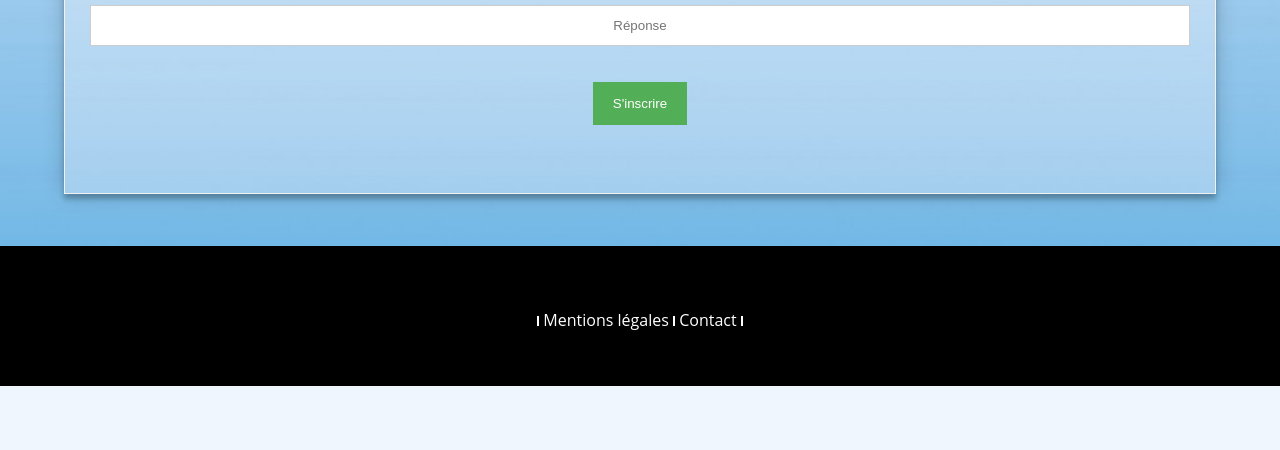
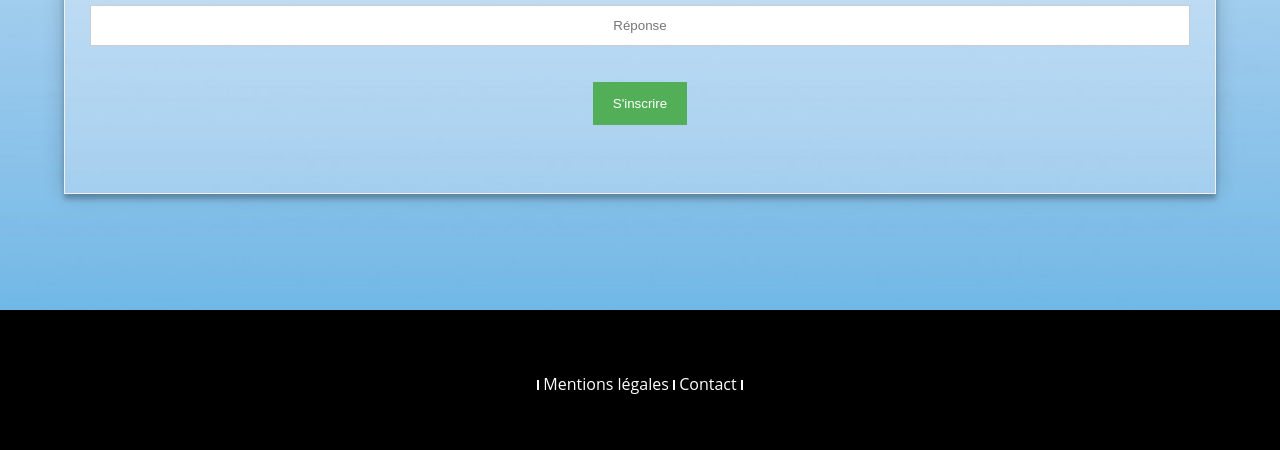
Before and after one commit to MelvinL02/Extranet, a PHP site: page /inscription.php in a window 1280 px wide. Shown: the part 953-1403 px from the top of the page. Before the commit the page ends 1339 px from the top, so only its background shows below. Run offline with PHP 8.4, Linux system fonts and the light colour scheme.

```diff
--- a/styles.css
+++ b/styles.css
@@ -283,7 +283,7 @@ main
 {
    height: 100%;
    width: 100%;
-   padding-bottom: 10%;
+   padding-bottom: 15%;
    margin: 0;
 }
 
```
